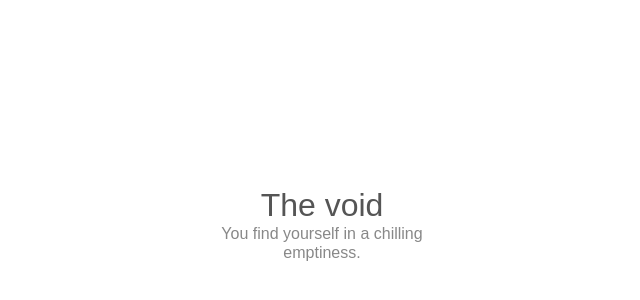
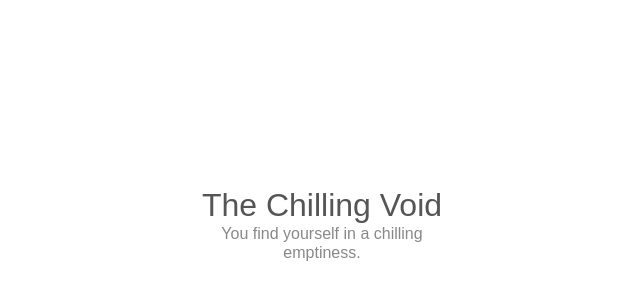
Before and after one commit to justinweiyungwu/week4project1, a website: page cssgrid/404.html in a window 1280 px wide. Shown: the part 176-476 px from the top of the page, without its empty margins (318-958 px from the left). Drawn offline with Linux system fonts and the light colour scheme.

Commit message:
update to 404

```diff
--- a/cssgrid/404.html
+++ b/cssgrid/404.html
@@ -51,7 +51,7 @@
 </head>
 
 <body>
-    <h1>The void</h1>
+    <h1>The Chilling Void</h1>
     <p>You find yourself in a chilling emptiness.</p>
 </body>
 
```
